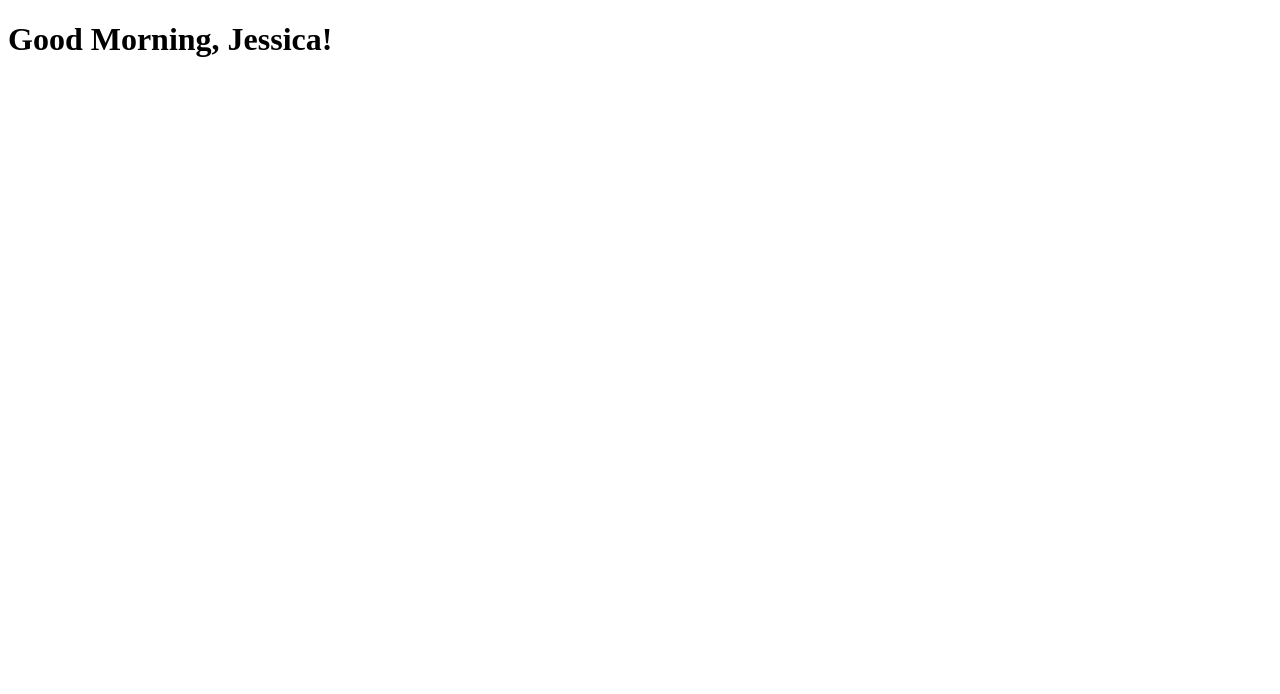
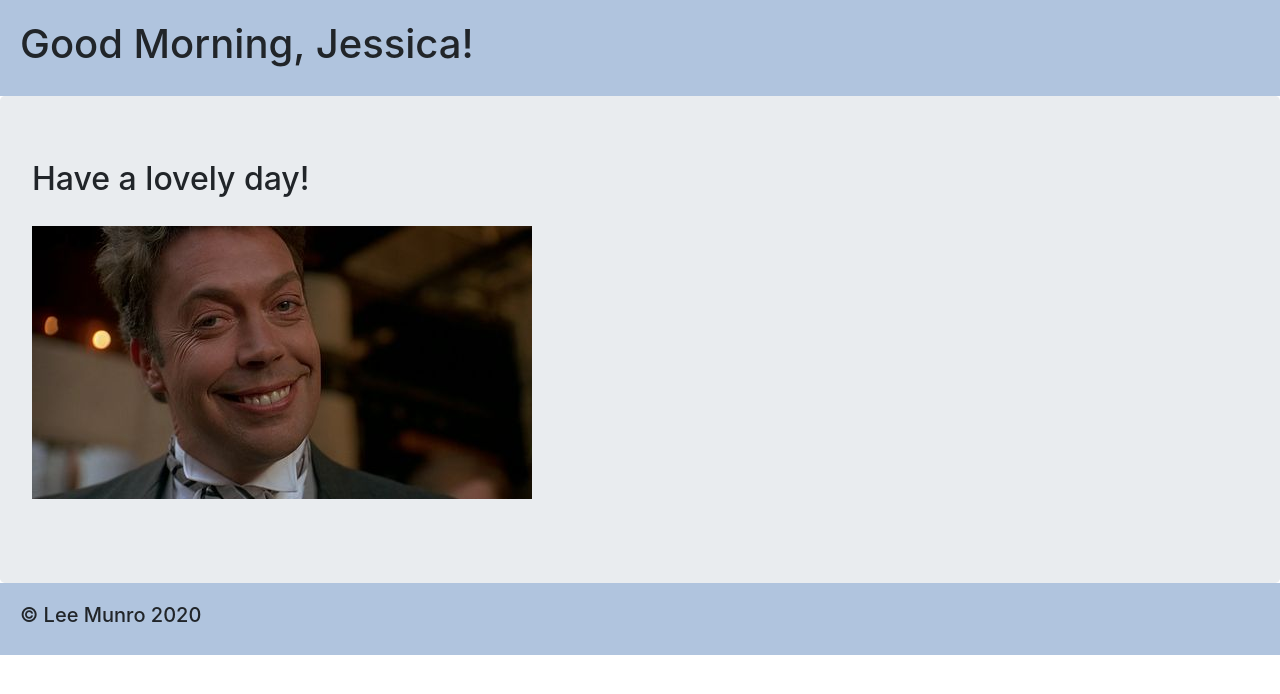
Before and after one commit to LJMunro1987/LJMunro1987.github.io, a plain HTML site: page index.html in a window 1280 px wide. Drawn offline with nearby package versions, Linux system fonts and the light colour scheme.

Commit message:
Added simple css

```diff
--- a/index.html
+++ b/index.html
@@ -1,7 +1,22 @@
 <!DOCTYPE html>
-<html>
+<html lang="en">
+<head>
+    <link href="https://stackpath.bootstrapcdn.com/bootstrap/4.5.0/css/bootstrap.min.css" rel="stylesheet" integrity="sha384-9aIt2nRpC12Uk9gS9baDl411NQApFmC26EwAOH8WgZl5MYYxFfc+NcPb1dKGj7Sk" crossorigin="anonymous">
+    <link rel="stylesheet" href="style.css">
+    <meta charset="UTF-8">
+    <meta name="viewport" content="width=device-width, initial-scale=1.0">
+    <title>Lee Munro</title>
+</head>
 <body>
-<h1>Good Morning, Jessica!</h1>
-
+    <header>
+        <h1>Good Morning, Jessica!</h1>
+    </header>
+    <main class="jumbotron">
+        <h2>Have a lovely day!</h2>
+        <img src="./lovely.jpeg" alt="There should be a picture here">
+    </main>
+    <footer>
+        <h5>&copy; Lee Munro 2020</h5>
+    </footer>
 </body>
 </html>
--- /dev/null
+++ b/style.css
@@ -0,0 +1,23 @@
+
+body {
+   padding: 0
+}
+
+header {
+    background-color: lightsteelblue;
+    padding: 20px;
+}
+main {
+    background-color: lightgray;
+    padding: 20px;
+}
+footer {
+    background-color: lightsteelblue;
+    padding: 20px;
+}
+img {
+    padding: 20px 0 20px 0;
+}
+.jumbotron {
+    margin-bottom: 0;
+}
```
Also changed, not shown: lovely.jpeg (added).
